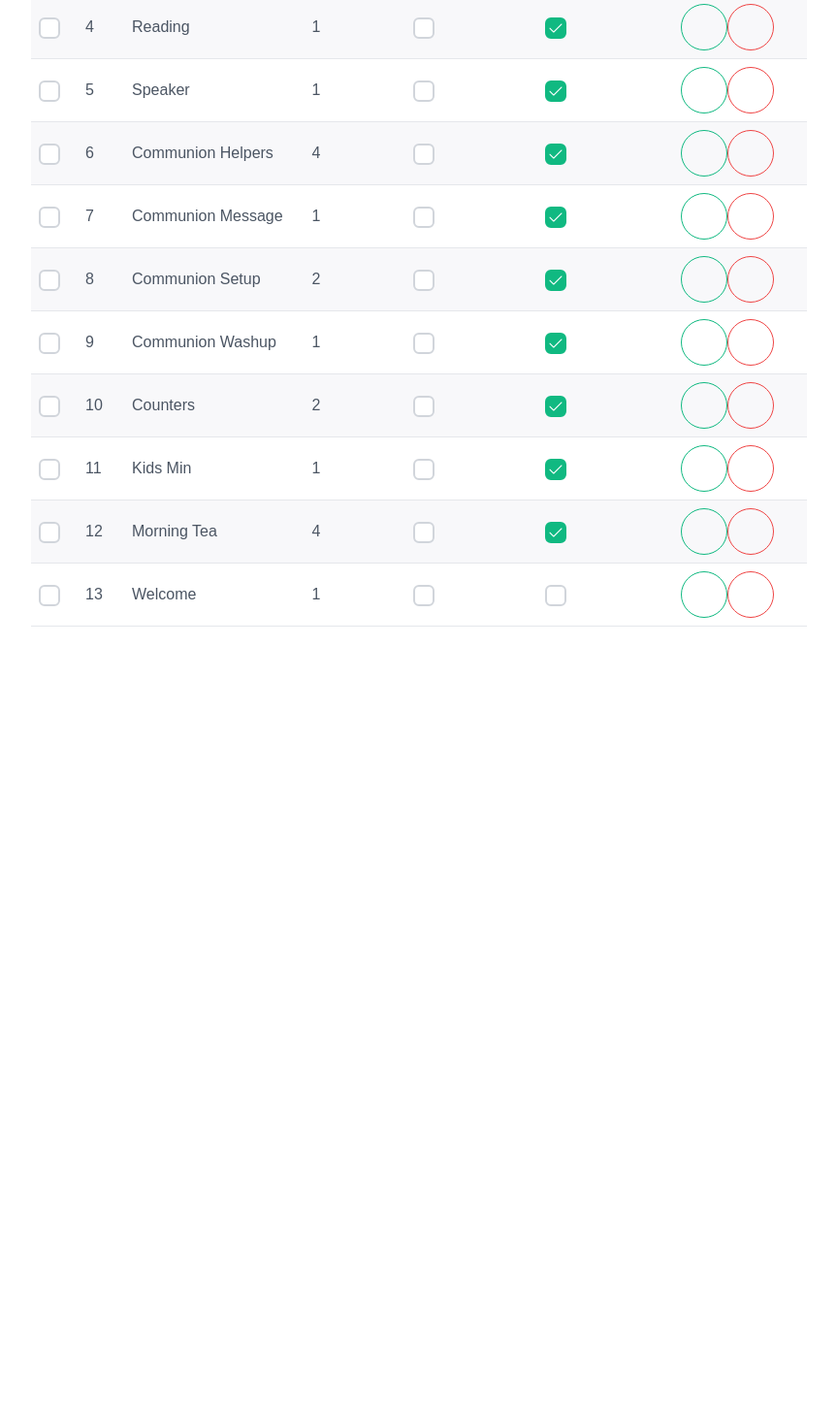
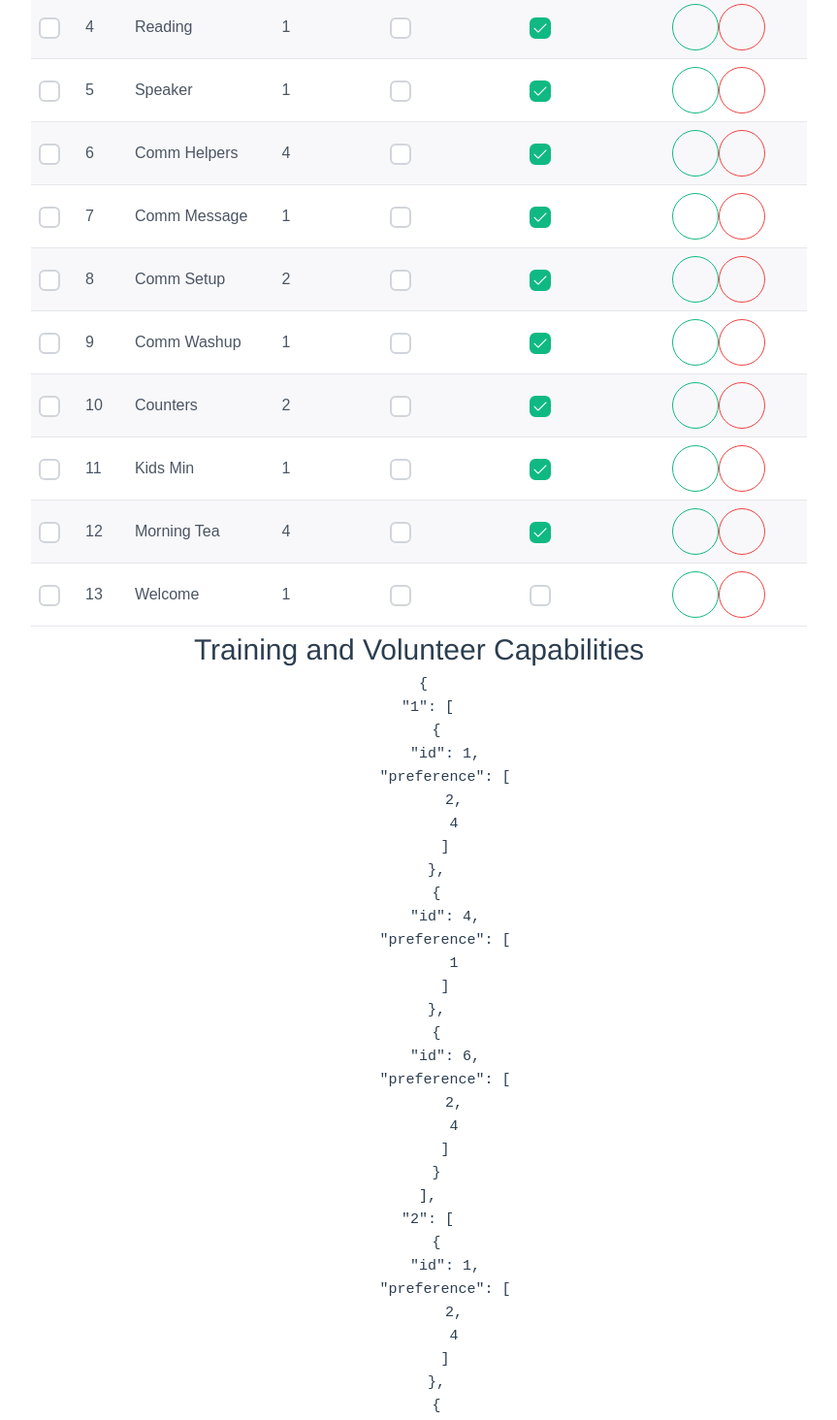
Before and after one commit to delvinv/exron-alpha, a Vue app: page /roles in a window 1280 px wide. Shown: the part 460-1924 px from the top of the page at 97% size, without its empty margins (0-863 px from the left). Before the commit the page ends 1106 px from the top, so only its background shows below. Built offline with nearby package versions, Linux system fonts and the light colour scheme; some icons are missing; a web font is replaced by a local one.

Commit message:
started implementing the capabilities section within Roles

```diff
--- a/src/App.vue
+++ b/src/App.vue
@@ -4,16 +4,19 @@ import { RouterLink, RouterView } from 'vue-router'
 import { useSettingsStore } from '@/stores/settings'
 import { useVolunteerStore } from '@/stores/volunteer'
 import { useRoleStore} from '@/stores/role'
+import { useCapabilityStore } from '@/stores/capability'
 import RawData from '@/services/RawData.js'
 
 const settings = useSettingsStore();
 const volunteers = useVolunteerStore();
 const roles = useRoleStore();
+const capabilities = useCapabilityStore();
 
 onMounted(() => {
   settings.setOrgName(RawData.getOrgName());
   volunteers.setVolunteers(RawData.getVolunteers());
   roles.setRoles(RawData.getRoles());
+  capabilities.setCapabilities(RawData.getCapabilities());
 })
 </script>
 
--- /dev/null
+++ b/src/components/CababilitiesTable.vue
@@ -0,0 +1,33 @@
+<script setup>
+import { useCapabilityStore } from '@/stores/capability'
+import { useRoleStore} from '@/stores/role'
+import { useVolunteerStore } from '@/stores/volunteer'
+
+const capabilitiesStore = useCapabilityStore();
+const roleStore = useRoleStore();
+const volunteerStore = useVolunteerStore();
+
+
+
+/* Matching roles against volunteers
+For each role(id): who (volunteer id) can do it, and which occasions [] they have a preference
+const capabilities = {
+    1: [
+        {"id": 1, "preference": [2,4]},
+        {"id": 4, "preference": [1]},
+        {"id": 6, "preference": [2,4]}
+    ],
+    2: [
+        {"id": 1, "preference": [2,4]},
+        {"id": 4, "preference": [1,3]},
+        {"id": 6, "preference": [2,4]}
+    ],
+};
+*/
+
+</script>
+
+<template>
+    <h1>Training and Volunteer Capabilities</h1>
+    <pre> {{ capabilitiesStore.capabilities }}</pre>
+</template>
--- a/src/services/RawData.js
+++ b/src/services/RawData.js
@@ -250,98 +250,114 @@ const volunteers =
 // List of Roles in the organisation
 /* What restrictions apply to certain roles
 NoOtherTasks = dont put me on another task that same occassion
-NoConsecutiveWeeks = dont put me on back to back weeks for this role (as its a heavy role) */
+NoConsecutiveWeeks = dont put me on back to back weeks for this role (as its a heavy role)
+roleClashes = Setting role constraints - what roles cannot be done simultaneously with another role?
+// roleId: [roleId, roleId]
+*/
 const roles = [
     {
       "id": 1,
       "name": "Audio",
       "numbers": 1,
       "isNoOtherTasks": false,
-      "isNoConsecutiveWeeks": true
+      "isNoConsecutiveWeeks": true,
+      "roleClashes": [5,6]
     },
     {
       "id": 2,
       "name": "Visual",
       "numbers": 1,
       "isNoOtherTasks": true,
-      "isNoConsecutiveWeeks": true
+      "isNoConsecutiveWeeks": true,
+      "roleClashes": []
     },
     {
       "id": 3,
       "name": "Musicians",
       "numbers": 2,
       "isNoOtherTasks": false,
-      "isNoConsecutiveWeeks": true
+      "isNoConsecutiveWeeks": true,
+      "roleClashes": []
     },
     {
       "id": 4,
       "name": "Reading",
       "numbers": 1,
       "isNoOtherTasks": false,
-      "isNoConsecutiveWeeks": true
+      "isNoConsecutiveWeeks": true,
+      "roleClashes": []
     },
     {
       "id": 5,
       "name": "Speaker",
       "numbers": 1,
       "isNoOtherTasks": false,
-      "isNoConsecutiveWeeks": true
+      "isNoConsecutiveWeeks": true,
+      "roleClashes": [1]
     },
     {
       "id": 6,
-      "name": "Communion Helpers",
+      "name": "Comm Helpers",
       "numbers": 4,
       "isNoOtherTasks": false,
-      "isNoConsecutiveWeeks": true
+      "isNoConsecutiveWeeks": true,
+      "roleClashes": [1]
     },
     {
       "id": 7,
-      "name": "Communion Message",
+      "name": "Comm Message",
       "numbers": 1,
       "isNoOtherTasks": false,
-      "isNoConsecutiveWeeks": true
+      "isNoConsecutiveWeeks": true,
+      "roleClashes": []
     },
     {
       "id": 8,
-      "name": "Communion Setup",
+      "name": "Comm Setup",
       "numbers": 2,
       "isNoOtherTasks": false,
-      "isNoConsecutiveWeeks": true
+      "isNoConsecutiveWeeks": true,
+      "roleClashes": []
     },
     {
       "id": 9,
-      "name": "Communion Washup",
+      "name": "Comm Washup",
       "numbers": 1,
       "isNoOtherTasks": false,
-      "isNoConsecutiveWeeks": true
+      "isNoConsecutiveWeeks": true,
+      "roleClashes": []
     },
     {
       "id": 10,
       "name": "Counters",
       "numbers": 2,
       "isNoOtherTasks": false,
-      "isNoConsecutiveWeeks": true
+      "isNoConsecutiveWeeks": true,
+      "roleClashes": []
     },
     {
       "id": 11,
       "name": "Kids Min",
       "numbers": 1,
       "isNoOtherTasks": false,
-      "isNoConsecutiveWeeks": true
+      "isNoConsecutiveWeeks": true,
+      "roleClashes": []
     },
     {
       "id": 12,
       "name": "Morning Tea",
       "numbers": 4,
       "isNoOtherTasks": false,
-      "isNoConsecutiveWeeks": true
+      "isNoConsecutiveWeeks": true,
+      "roleClashes": []
     },
     {
       "id": 13,
       "name": "Welcome",
       "numbers": 1,
       "isNoOtherTasks": false,
-      "isNoConsecutiveWeeks": false
+      "isNoConsecutiveWeeks": false,
+      "roleClashes": []
     }
    ];
 
@@ -349,35 +365,17 @@ const roles = [
 For each role(id): who (volunteer id) can do it, and which occasions [] they have a preference
 */
 const capabilities = {
-    1: [
+    "1": [
         {"id": 1, "preference": [2,4]},
         {"id": 4, "preference": [1]},
         {"id": 6, "preference": [2,4]}
     ],
-    2: [
+    "2": [
         {"id": 1, "preference": [2,4]},
         {"id": 4, "preference": [1,3]},
         {"id": 6, "preference": [2,4]}
     ],
 };
-
-// Setting role constraints - what roles cannot be done simultaneously with another role?
-// roleId: [roleId, roleId]
-const exclusiveRoles = {
-    1: [5,6],
-    2: [],
-    3: [],
-    4: [],
-    5: [1],
-    6: [1],
-    7: [],
-    8: [],
-    9: [],
-    10: [],
-    11: [],
-    12: [],
-    13: []
-}
 
 export default {
     getVolunteers(){
@@ -388,12 +386,6 @@ export default {
     },
     getCapabilities(){
         return capabilities;
-    },
-    getExclusiveRoles(){
-        return exclusiveRoles;
-    },
-    getRestrictionsOnRoles(){
-        return restrictionsOnRoles;
     },
     getNumOccasions(){
         return occasions;
--- /dev/null
+++ b/src/stores/capability.js
@@ -0,0 +1,20 @@
+import { defineStore } from 'pinia'
+
+export const useCapabilityStore = defineStore({
+  id: 'capabilityStore',
+  state: () => ({
+    capabilities: [],
+    loading: false,
+    error: null
+  }),
+  getters: {
+    getCapabilities(state) {
+      return state.capabilities
+    }
+  },
+  actions: {
+    setCapabilities(capabilities) {
+      this.capabilities = capabilities;
+    }
+  }
+})
--- a/src/views/RolesView.vue
+++ b/src/views/RolesView.vue
@@ -1,5 +1,5 @@
 <script setup>
-// import RolesCard from '@/components/RolesCard.vue'
+import CapabilitiesTable from '@/components/CababilitiesTable.vue'
 import { useSettingsStore } from '@/stores/settings'
 import { useRoleStore} from '@/stores/role'
 import { useToast } from 'primevue/usetoast';
@@ -156,6 +156,8 @@ const onCellEditComplete = (event) => {
         <Button label="Yes" icon="pi pi-check" text @click="deleteSelectedRoles" />
     </template>
 </Dialog>
+
+<CapabilitiesTable></CapabilitiesTable>
 </template>
 
 <style scoped>
--- a/src/views/VolunteersView.vue
+++ b/src/views/VolunteersView.vue
@@ -1,5 +1,5 @@
 <script setup>
-import VolunteerCard from '@/components/VolunteerCard.vue'
+// import VolunteerCard from '@/components/VolunteerCard.vue'
 import { useVolunteerStore } from '@/stores/volunteer'
 import { useSettingsStore } from '@/stores/settings'
 
```
